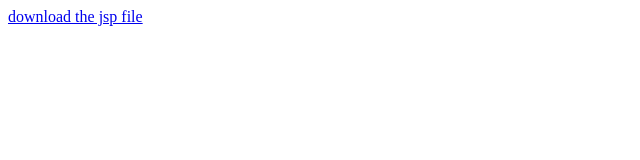
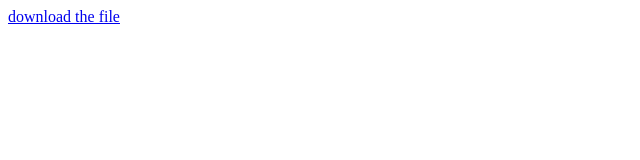
Before and after one commit to Bharath-infospan/javasecondapp, a plain HTML site: page WebContent/index.html in a window 1280 px wide. Shown: the full height of the page, 0-640 px from the left. Drawn offline with Linux system fonts and the light colour scheme.

Commit message:
second commit

```diff
--- a/WebContent/index.html
+++ b/WebContent/index.html
@@ -5,6 +5,6 @@
 <title>Insert title here</title>
 </head>
 <body>
-<a href="DownloadServlet">download the jsp file</a>
+<a href="DownloadServlet">download the file</a>
 </body>
 </html>
```
